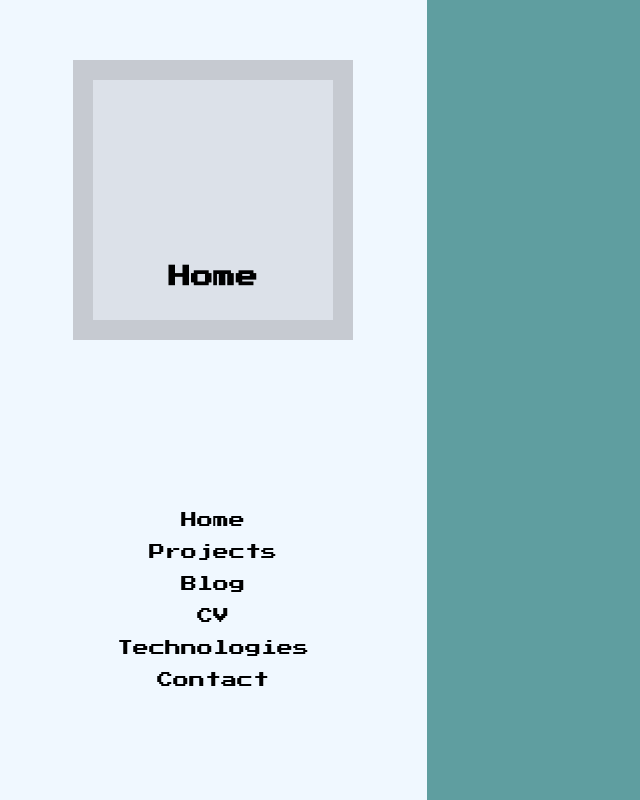
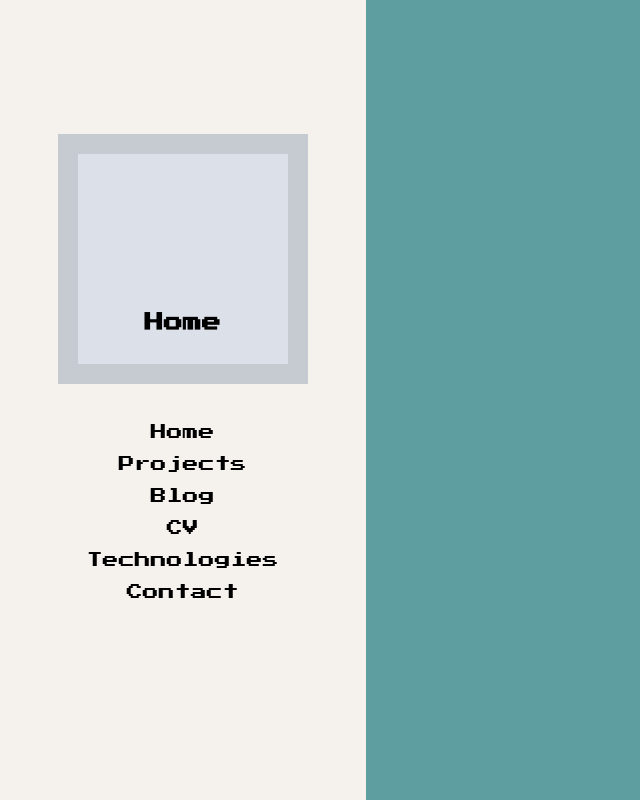
Before and after one commit to vinicius-el-khalili/azalea-two, a Next.js app: page / in a window 1280 px wide. Shown: the whole page, without its empty margins (0-640 px from the left). Built offline with nearby package versions, Linux system fonts and the light colour scheme.

Commit message:
more styling

```diff
--- a/components/cube/cube.module.scss
+++ b/components/cube/cube.module.scss
@@ -1,12 +1,11 @@
 @import url('https://fonts.googleapis.com/css2?family=Press+Start+2P&display=swap');
 
-$size: 280px;
+$size: 250px;
 
 .scene {
   width: $size;
   height: $size;
   perspective: $size*2;
-  margin: auto;
 }
 
 .cube {
@@ -24,7 +23,7 @@ $size: 280px;
   width: $size;
   height: $size;
   border: 20px solid rgba(0, 0, 0, 0.103);
-  font-size: 1.4rem;
+  font-size: 1.2rem;
   font-weight: bold;
   display: flex;
   justify-content: center;
--- a/components/layout/layout.js
+++ b/components/layout/layout.js
@@ -9,12 +9,16 @@ const Layout = ({children}) => {
 
         <RC_Head/>
         <div className={style.layoutContainer}>
+
             <div className={style.navContainer}>
-                <Cube/>
+                <div className={style.cubeContainer}>
+                    <Cube/>
+                </div>
                 <div className={style.buttonsContainer}>
                     <NavButtonCollection/>
                 </div>
             </div>
+
         </div>
 
         </>
--- a/components/layout/layout.module.scss
+++ b/components/layout/layout.module.scss
@@ -4,21 +4,29 @@
     overflow: hidden;
     background-color: cadetblue;
     display: grid;
-    grid-template-columns: repeat(3,1fr);
+    grid-template-columns: .8fr 1fr 1fr;
+}
+
+.cubeContainer{
+    height: 100%;
+    display: flex;
+    justify-content: center;
+    align-items: flex-end;
 }
 
 .buttonsContainer{
     display: flex;
     flex-direction: column;
     align-items: center;
-    justify-content: center;
+    justify-content: flex-start;
     height: 100%;
-    background-color: aliceblue;
 
 }
 
 .navContainer{
-    background-color: aliceblue;
+    background-color: #F5F1ED;
     display: grid;
     grid-template-rows: 1fr 1fr;
+    gap: 2rem;
+
 }
```
